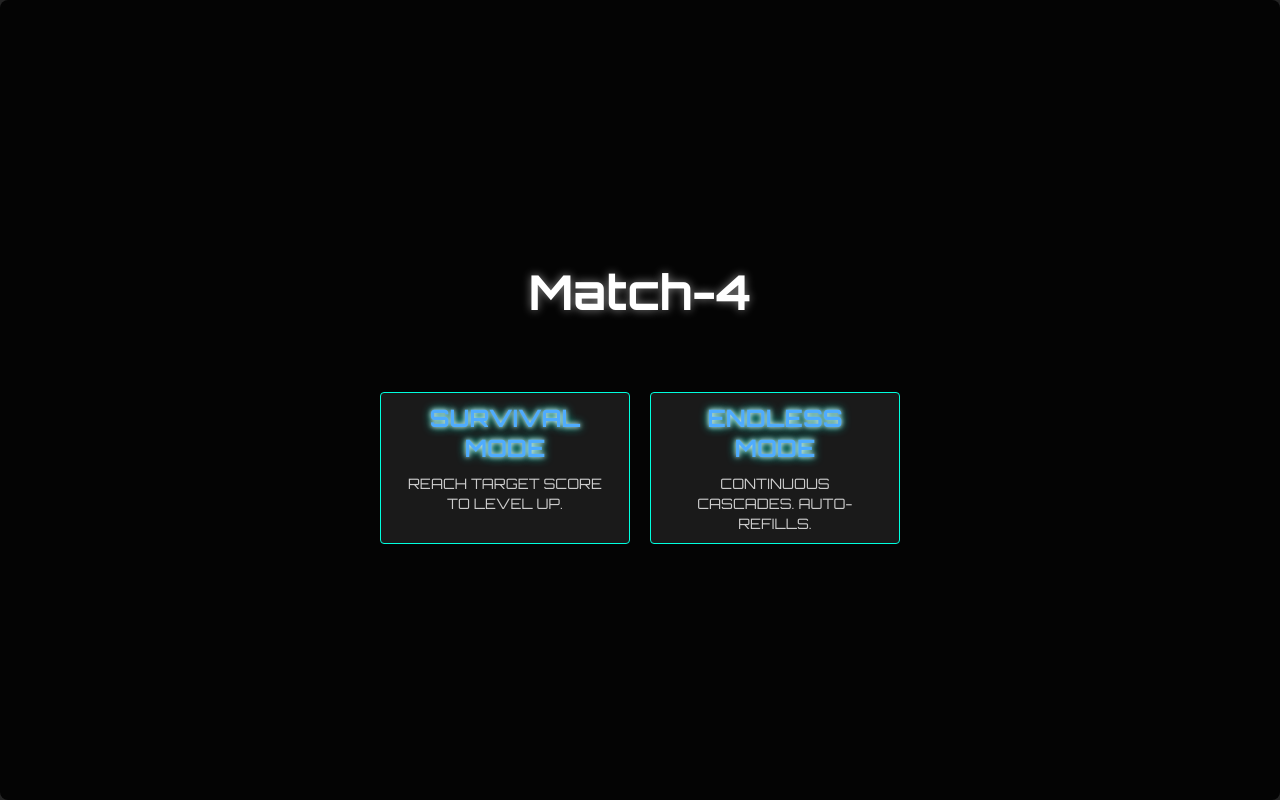
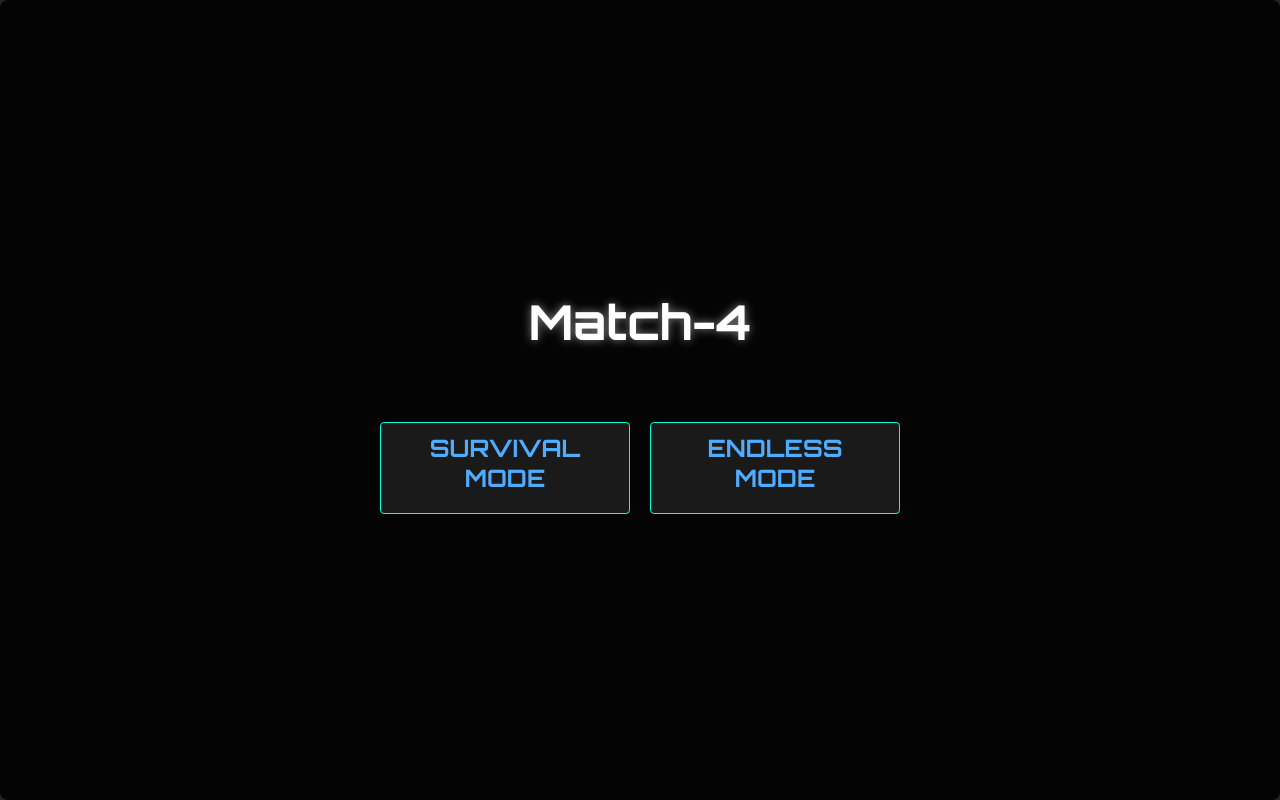
Before and after one commit to olegmurinsky-create/match-4, a React (Vite) app: page / in a window 1280 px wide. Built offline with nearby package versions, Linux system fonts and the light colour scheme.

Commit message:
UI improvements

```diff
--- a/src/App.css
+++ b/src/App.css
@@ -268,6 +268,7 @@ h1 {
   color: #4facfe;
   margin: 0 0 10px 0;
   font-size: 1.5rem;
+  text-shadow: none;
 }
 
 .mode-btn p {
--- a/src/App.tsx
+++ b/src/App.tsx
@@ -414,11 +414,9 @@ function App() {
           <div className="mode-options">
             <button className="mode-btn" onClick={() => startNewGame('survival')}>
               <h2>Survival Mode</h2>
-              <p>Reach target score to level up.</p>
             </button>
             <button className="mode-btn" onClick={() => startNewGame('endless')}>
               <h2>Endless Mode</h2>
-              <p>Continuous cascades. Auto-refills.</p>
             </button>
           </div>
         </div>
@@ -521,12 +519,6 @@ function App() {
             isFeverMode={isFeverMode}
             time={`${Math.floor(feverTimeLeft / 60)}:${(feverTimeLeft % 60).toString().padStart(2, '0')}`}
           />
-          <button
-            onClick={() => { setScore(20000); setGameState('game_over'); setIsProcessing(false); }}
-            style={{ position: 'absolute', bottom: 10, right: 10, zIndex: 100, background: 'red', color: 'white', padding: '5px 10px', borderRadius: '5px', cursor: 'pointer', border: 'none', fontWeight: 'bold' }}
-          >
-            DEBUG: Game Over (20k)
-          </button>
         </>
       )}
     </div>
```
